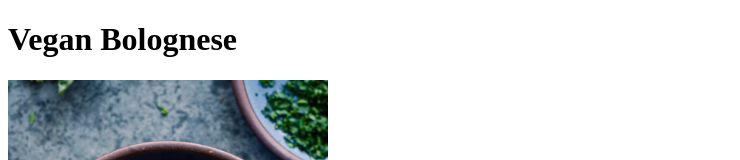
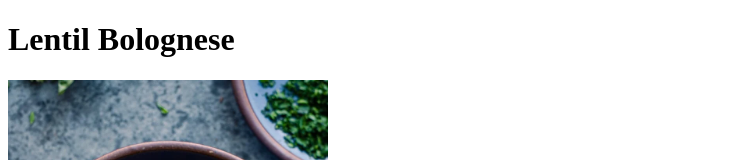
Before and after one commit to jonmejia/odin-recipes, a plain HTML site: page recipes/pasta.html in a window 1280 px wide. Shown: the top 160 px of the page, without its empty margins (0-740 px from the left). Drawn offline with Linux system fonts and the light colour scheme.

Commit message:
changed from vegan bolognese to lentil bolognese

```diff
--- a/recipes/pasta.html
+++ b/recipes/pasta.html
@@ -5,7 +5,7 @@
 
     </head>
     <body>
-        <h1>Vegan Bolognese</h1>
+        <h1>Lentil Bolognese</h1>
         <img src="pasta.jpg"height="400" width="320">
         <h3>Description:</h3>
         <p>A guilt free version of the pasta dish you grew up loving, vegan, gluten-free, and made from whole foods:</h3>
```
